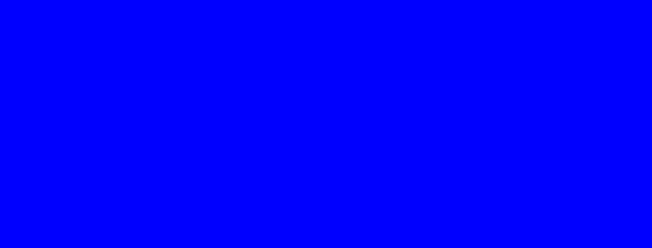
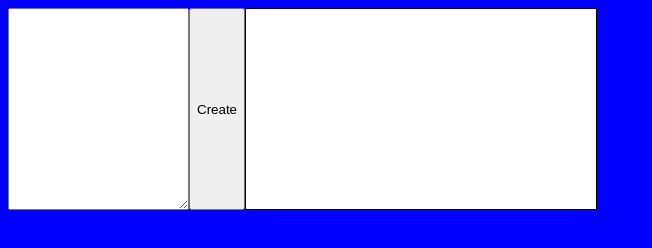
Before and after one commit to bryanhmiller/Dynamic-Cards, a plain HTML site: page index.html in a window 1280 px wide. Shown: the whole page, without its empty margins (0-652 px from the left). Drawn offline with Linux system fonts and the light colour scheme.

Commit message:
Put basic elements of the assignment in index.html, added button and listener to cards.js, added card style to cards.css

```diff
--- a/cards.css
+++ b/cards.css
@@ -1,3 +1,13 @@
 body {
+	display: flex;
 	background: blue;
 }
+
+.cards {
+	height: 200px;
+	width: 350px;
+	background: white;
+	color: black;
+	font-family: Arial;
+	border: 1px solid black;
+}
--- a/cards.js
+++ b/cards.js
@@ -1 +1,12 @@
 console.log("I am here.");
+// When the user enters in text into the text area and then clicks the create button,
+// create a new card element in the DOM. You decide the height/width of the card.
+var createCardButton = document.getElementById("create-button");
+createCardButton.addEventListener("click", createCard);
+
+function createCard() {
+	console.log("Button Works!");
+}
+
+// When the user clicks the Delete button, the containing card, and no other cards, should
+// then be removed from the DOM. Not just made invisible, actually removed from the DOM.
--- a/index.html
+++ b/index.html
@@ -5,6 +5,10 @@
 	<link rel="stylesheet" type="text/css" href="/cards.css">
 </head>
 <body>
+<!-- Create an HTML page that contains a text area and a button labeled Create. -->
+	<textarea name="cards" id="card-text"></textarea>
+	<button id="create-button">Create</button>
+	<div class="cards" id="card-output"></div>
 	<script type="text/javascript" src="/cards.js"></script>
 </body>
 </html>
```
Also changed, not shown: 1 other file.
